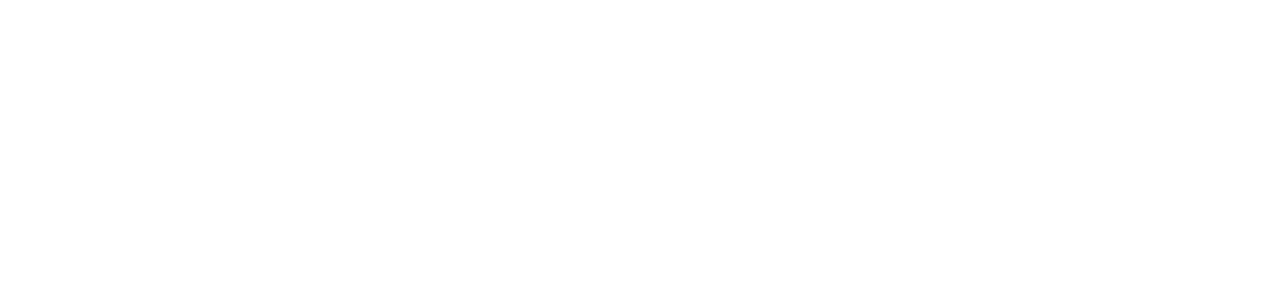
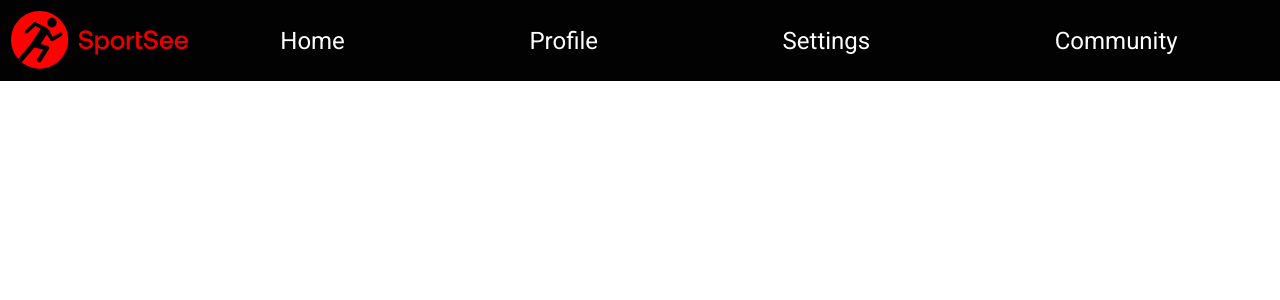
Before and after one commit to mancjames/SportSee, a React (Create React App) app: page / in a window 1280 px wide. Shown: the top 300 px of the page. Built offline with nearby package versions, Linux system fonts and the light colour scheme.

Commit message:
added horizontal navigation

```diff
--- a/src/App.js
+++ b/src/App.js
@@ -1,12 +1,14 @@
 import React from 'react';
 import './sass/main.scss';
+
+import NavigationHorizontal from './components/NavigationHorizontal';
 
 function App() {
 
   return (
     <div className="App">
       <header>
-
+          <NavigationHorizontal />
       </header>
     </div>
   );
--- a/src/components/NavigationHorizontal.js
+++ b/src/components/NavigationHorizontal.js
@@ -1,7 +1,16 @@
 import React from 'react'
+import { ReactComponent as Logo} from '../assets/logo.svg'
 
 export default function NavigationHorizontal() {
   return (
-    <div>NavigationHorizontal</div>
+    <nav className="navhorizontal">
+         <Logo />
+        <ul className="navhorizontal__list">
+            <li>Home</li>
+            <li>Profile</li>
+            <li>Settings</li>
+            <li>Community</li>
+        </ul>
+    </nav>
   )
 }
--- a/src/index.css
+++ /dev/null
@@ -1,13 +0,0 @@
-body {
-  margin: 0;
-  font-family: -apple-system, BlinkMacSystemFont, 'Segoe UI', 'Roboto', 'Oxygen',
-    'Ubuntu', 'Cantarell', 'Fira Sans', 'Droid Sans', 'Helvetica Neue',
-    sans-serif;
-  -webkit-font-smoothing: antialiased;
-  -moz-osx-font-smoothing: grayscale;
-}
-
-code {
-  font-family: source-code-pro, Menlo, Monaco, Consolas, 'Courier New',
-    monospace;
-}
--- a/src/index.js
+++ b/src/index.js
@@ -1,6 +1,5 @@
 import React from 'react';
 import ReactDOM from 'react-dom';
-import './index.css';
 import App from './App';
 
 
--- a/src/sass/components/NavigationHorizontal.scss
+++ b/src/sass/components/NavigationHorizontal.scss
@@ -0,0 +1,12 @@
+.navhorizontal{
+    @include flex-center;
+    font-size: 2.4rem;
+    background-color: $color-black;
+    color: $color-white;
+    padding: 1rem;
+    &__list{
+        list-style-type: none;
+        @include flex-around;
+        flex: 1;
+    }
+}
--- a/src/sass/main.scss
+++ b/src/sass/main.scss
@@ -4,3 +4,7 @@
 @import './utils/mixins.scss';
 
 @import './components/NavigationHorizontal.scss';
+
+.red {
+    color: $color-red;
+}
--- a/src/sass/utils/mixins.scss
+++ b/src/sass/utils/mixins.scss
@@ -6,10 +6,10 @@
     justify-content: center;
 }
 
-@mixin flex-between {
+@mixin flex-around {
     display: flex;
     align-items: center;
-    justify-content: space-between;
+    justify-content: space-around;
 }
 
 /* Shadows */
```
Also changed, not shown: src/App.scss (deleted).
